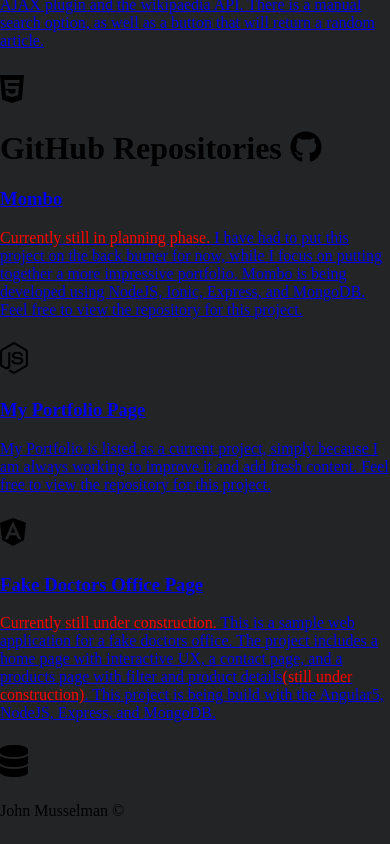
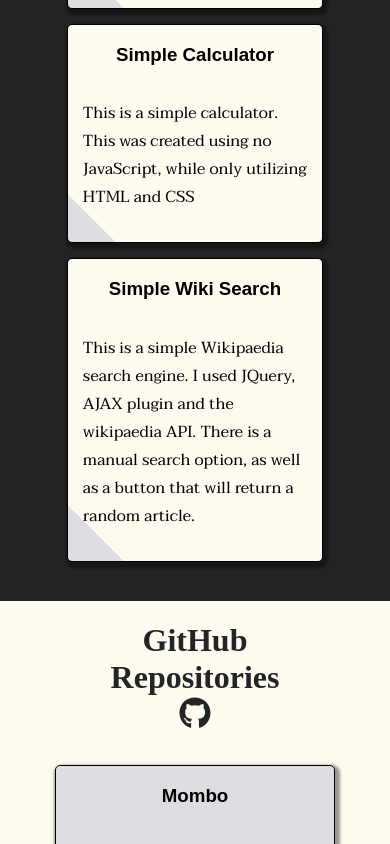
Before and after one commit to loganmusselman/old-folio, a website: page index.html in a window 390 px wide. Shown: the part 3720-4564 px from the top of the page. Drawn offline with Linux system fonts and the light colour scheme; a web font is replaced by a local one.

Commit message:
Mobile Friendly projects

```diff
--- a/public/portfolio.css
+++ b/public/portfolio.css
@@ -344,6 +344,301 @@ input, textarea {
 
   -moz-box-sizing: border-box;
   box-sizing: border-box;
+}
+
+.projects {
+	display: grid;
+	grid-template-columns: 1fr 1fr 1fr 1fr 1fr;
+	grid-auto-rows: minmax(50px, auto);
+	grid-column-gap: 10px;
+	grid-row-gap: 15px;
+	margin-bottom: 10%;
+	margin-top: 5%;
+
+}
+
+.iconOne {
+	display: none;
+
+}
+
+.iconTwo {
+	display: none;
+
+}
+
+.iconThree {
+	display: none;
+}
+
+.projectsHeader {
+	grid-column: 3;
+	grid-row: 1;
+	color: floralwhite;
+	text-align: center;
+	margin-bottom: 10%;
+}
+
+.codepenOne {
+	grid-column: 2 / 5;
+	grid-row: 2;
+	display: grid;
+	color: black;
+	background-color: floralwhite;
+	background: linear-gradient(45deg, #dcdee2 10%, floralwhite 5%);;
+	border: 1px solid black;
+	border-radius: 5px;
+	box-shadow: 2px 3px 3px 3px rgba(0, 0, 0, 0.4);
+	transition: .3s ease-in-out;
+}
+
+.codepenOne:hover {
+	box-shadow: 2px 5px 5px 5px rgba(0, 0, 0, 0.4);
+	transition: .3s ease-in-out;
+}
+
+.cpTitle {
+	grid-row: 1;
+	grid-column: 3;
+	color: black;
+	text-align: center;
+	font-family: 'Francois One', sans-serif;
+
+}
+
+.timerP {
+	grid-row: 2;
+	grid-column: 3;
+	font-family: 'Taviraj', serif;
+	padding: 15px;
+
+}
+
+.codepenTwo {
+	grid-column: 2 / 5;
+	grid-row: 3;
+	display: grid;
+	color: black;
+	background: linear-gradient(45deg, #dcdee2 10%, floralwhite 5%);;
+	border: 1px solid black;
+	border-radius: 5px;
+	box-shadow: 2px 3px 3px 3px rgba(0, 0, 0, 0.4);
+	transition: .3s ease-in;
+}
+
+.codepenTwo:hover {
+	box-shadow: 2px 5px 5px 5px rgba(0, 0, 0, 0.4);
+	transition: .3s ease-in-out;
+}
+
+.cpTitleTwo {
+	grid-row: 1;
+	grid-column: 2 / 3;
+	color: black;
+	text-align: center;
+	font-family: 'Francois One', sans-serif;
+}
+
+.calcP {
+	grid-row: 2;
+	grid-column: 2 / 3;
+	font-family: 'Taviraj', serif;
+	padding: 15px;
+}
+
+.timer, .calc, .wiki {
+	text-decoration: none;
+	color: black;
+}
+
+.codepenThree {
+	grid-column: 2 / 5;
+	grid-row: 4;
+	display: grid;
+	color: black;
+	background-color: floralwhite;
+	background: linear-gradient(45deg, #dcdee2 10%, floralwhite 5%);;
+	border: 1px solid black;
+	border-radius: 5px;
+	box-shadow: 2px 3px 3px 3px rgba(0, 0, 0, 0.4);
+	transition: .3s ease-in-out;
+}
+
+.codepenThree:hover {
+	box-shadow: 2px 5px 5px 5px rgba(0, 0, 0, 0.4);
+	transition: .3s ease-in-out;
+}
+
+.cpTitleThree {
+	grid-row: 1;
+	grid-column: 3;
+	color: black;
+	text-align: center;
+	font-family: 'Francois One', sans-serif;
+
+}
+
+.wikiP {
+	grid-row: 2;
+	grid-column: 3;
+	font-family: 'Taviraj', serif;
+	padding: 15px;
+
+}
+
+.githubProjects {
+	display: grid;
+	grid-template-columns: 1fr 1fr 1fr 1fr 1fr;
+	grid-auto-rows: minmax(50px, auto);
+	grid-column-gap: 10px;
+	grid-row-gap: 15px;
+	padding-bottom: 10%;
+	margin-top: 5%;
+	background-color: floralwhite;
+}
+
+.iconFour {
+	display: none;
+
+}
+
+.iconFive {
+	display: none;
+
+}
+
+.iconSix {
+	display: none;
+
+
+}
+
+.gitTitle {
+	grid-column: 3;
+	grid-row: 1;
+	color: rgb(35, 36, 38);
+	text-align: center;
+	margin-bottom: 10%;
+}
+
+.mombo {
+	grid-column: 2 / 5;
+	grid-row: 2;
+	display: grid;
+	color: black;
+	background-color: floralwhite;
+	background: linear-gradient(45deg, floralwhite 10%, #dcdee2 5%);
+	border: 1px solid black;
+	border-radius: 5px;
+	box-shadow: 2px 3px 3px 3px rgba(0, 0, 0, 0.4);
+	transition: .3s ease-in-out;
+}
+
+.mombo:hover {
+	box-shadow: 2px 5px 5px 5px rgba(0, 0, 0, 0.4);
+	transition: .3s ease-in-out;
+}
+
+.momboTitle {
+	grid-row: 1;
+	grid-column: 3;
+	color: black;
+	text-align: center;
+	font-family: 'Francois One', sans-serif;
+
+}
+
+.momboP {
+	grid-row: 2;
+	grid-column: 3;
+	font-family: 'Taviraj', serif;
+	padding: 15px;
+
+}
+
+.portfolioCard {
+	grid-column: 2 / 5;
+	grid-row: 3;
+	display: grid;
+	color: black;
+	background: linear-gradient(45deg, floralwhite 10%, #dcdee2 5%);
+	border: 1px solid black;
+	border-radius: 5px;
+	box-shadow: 2px 3px 3px 3px rgba(0, 0, 0, 0.4);
+	transition: .3s ease-in;
+}
+
+.portfolioCard:hover {
+	box-shadow: 2px 5px 5px 5px rgba(0, 0, 0, 0.4);
+	transition: .3s ease-in-out;
+}
+
+.portfolioTitle {
+	grid-row: 1;
+	grid-column: 2 / 3;
+	color: black;
+	text-align: center;
+	font-family: 'Francois One', sans-serif;
+}
+
+.portP {
+	grid-row: 2;
+	grid-column: 2 / 3;
+	font-family: 'Taviraj', serif;
+	padding: 15px;
+}
+
+.momboLink, .portLink, .infoLink {
+	text-decoration: none;
+	color: black;
+}
+
+.infoPage {
+	grid-column: 2 / 5;
+	grid-row: 4;
+	display: grid;
+	color: black;
+	background-color: floralwhite;
+	background: linear-gradient(45deg, floralwhite 10%, #dcdee2 5%);
+	border: 1px solid black;
+	border-radius: 5px;
+	box-shadow: 2px 3px 3px 3px rgba(0, 0, 0, 0.4);
+	transition: .3s ease-in-out;
+}
+
+.infoPage:hover {
+	box-shadow: 2px 5px 5px 5px rgba(0, 0, 0, 0.4);
+	transition: .3s ease-in-out;
+}
+
+.infoTitle {
+	grid-row: 1;
+	grid-column: 3;
+	color: black;
+	text-align: center;
+	font-family: 'Francois One', sans-serif;
+
+}
+
+.infoP {
+	grid-row: 2;
+	grid-column: 3;
+	font-family: 'Taviraj', serif;
+	padding: 15px;
+
+}
+
+.footer {
+	display: grid;
+	grid-template-columns: 1fr 1fr 1fr;
+	grid-template-rows: 1fr;
+	background-color: #dcdee2;
+}
+
+.footerP {
+	grid-column: 2;
+	text-align: center;
+	font-family: 'Francois One', sans-serif;
 }
 
 }
```
